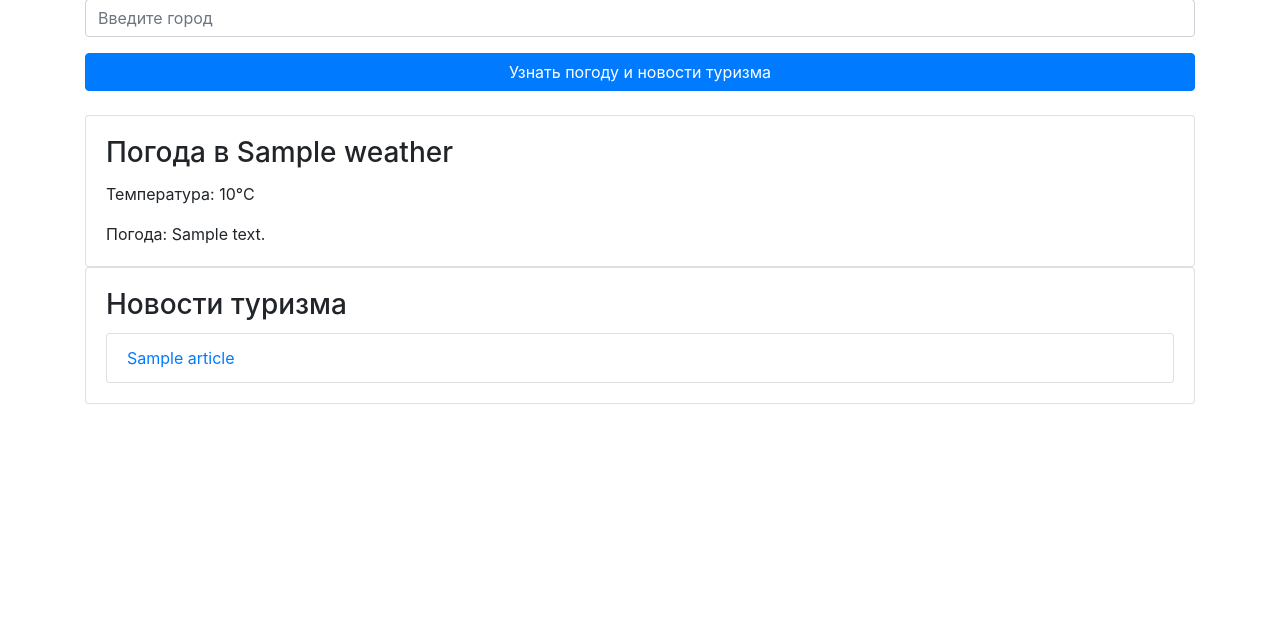
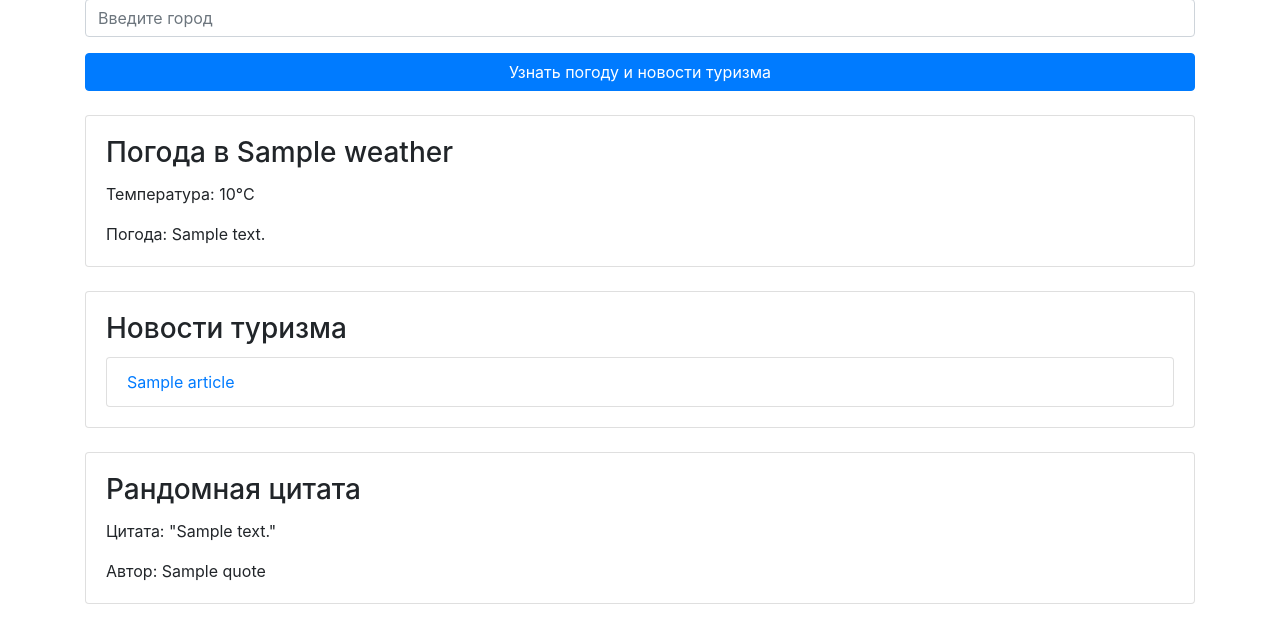
Before and after one commit to Alex-Mixaylov/vd08_api, a Flask app: template templates/index.html in a window 1280 px wide. Shown: the part 169-800 px from the top of the page. Run offline with Flask 3, Linux system fonts and the light colour scheme; the template is opened without the code that fills it: most values are stand-ins (such as "Sample title", 1, 10 or a date in 2020); some libraries are stand-ins or nearby versions.

Commit message:
main.py
OK

```diff
--- a/main.py
+++ b/main.py
@@ -7,12 +7,16 @@ app = Flask(__name__)
 def index():
     weather = None
     news = None
+    quote = None
     error = None
     if request.method == 'POST':
         city = request.form['city']
         weather, error = get_weather(city)
-        news, error = get_news()
-    return render_template("index.html", weather=weather, news=news, error=error)
+        if not error:
+            quote, error = get_random_quote()
+        if not error:
+            news, error = get_news()
+    return render_template("index.html", weather=weather, news=news, quote=quote, error=error)
 
 def get_weather(city):
     api_key = "d910ee490c508d67d15d77ec547f829d"
@@ -28,9 +32,30 @@ def get_news():
     url = f"https://newsapi.org/v2/everything?q=travel&language=ru&apiKey={api_key}"
     response = requests.get(url)
     if response.status_code == 200:
-        return response.json().get('articles', []), None
+        # Ограничиваем количество новостей до 7
+        articles = response.json().get('articles', [])
+        return articles[:7], None
     else:
         return None, "Произошла ошибка при получении новостей."
 
+def get_random_quote():
+    api_key = "f115209b4cmsh517b193399e84d0p164af3jsndbe9e171d02b"
+    url = "https://quotes15.p.rapidapi.com/quotes/random/"
+    querystring = {"language_code": "ru"}
+
+    headers = {
+        'x-rapidapi-host': "quotes15.p.rapidapi.com",
+        'x-rapidapi-key': api_key
+    }
+    response = requests.get(url, headers=headers, params=querystring)
+    if response.status_code == 200:
+        quote_data = response.json()
+        return {
+            "content": quote_data.get('content', 'No content available'),
+            "name": quote_data.get('originator', {}).get('name', 'Unknown')
+        }, None
+    else:
+        return None, "Произошла ошибка при получении цитаты."
+
 if __name__ == '__main__':
     app.run(debug=True)
--- a/templates/index.html
+++ b/templates/index.html
@@ -19,7 +19,7 @@
 
     <div class="result">
         {% if weather %}
-            <div class="card">
+            <div class="card mb-4">
                 <div class="card-body">
                     <h3 class="card-title">Погода в {{ weather['name'] }}</h3>
                     <p class="card-text">Температура: {{ weather['main']['temp'] }}°C</p>
@@ -31,8 +31,9 @@
                 {{ error }}
             </div>
         {% endif %}
+
         {% if news %}
-            <div class="card">
+            <div class="card mb-4">
                 <div class="card-body">
                     <h3 class="card-title">Новости туризма</h3>
                     <ul class="list-group">
@@ -49,6 +50,20 @@
                 {{ error }}
             </div>
         {% endif %}
+
+        {% if quote %}
+            <div class="card mb-4">
+                <div class="card-body">
+                    <h3 class="card-title">Рандомная цитата</h3>
+                    <p class="card-text">Цитата: "{{ quote['content'] }}"</p>
+                    <p class="card-text">Автор: {{ quote['name'] }}</p>
+                </div>
+            </div>
+        {% elif error %}
+            <div class="alert alert-danger" role="alert">
+                {{ error }}
+            </div>
+        {% endif %}
     </div>
 </div>
 
```
